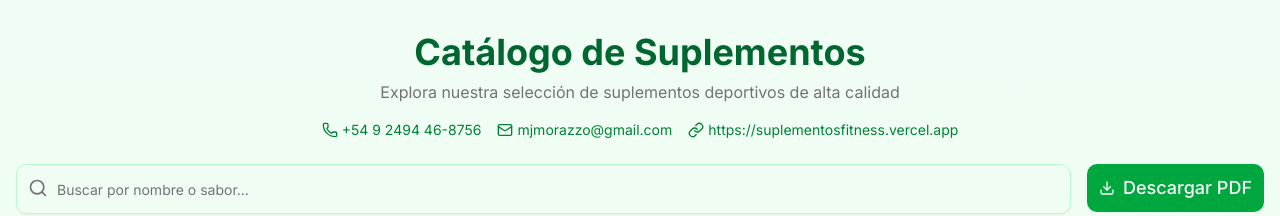
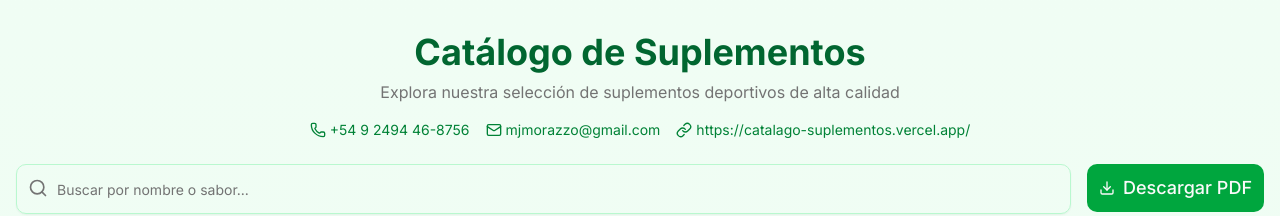
Before and after one commit to ValentinoCopperi/suplementos, a Next.js app: page / in a window 1280 px wide. Shown: the top 216 px of the page. Built offline with nearby package versions, Linux system fonts and the light colour scheme.

Commit message:
Update URL in page.tsx to reflect new catalog site address

```diff
--- a/src/app/page.tsx
+++ b/src/app/page.tsx
@@ -30,7 +30,7 @@ import { obtenerTodosLosSuplementos, marcas, categorias, type CATEOGORIAS } from
 import Image from "next/image"
 import Link from "next/link"
 
-const url = "https://suplementosfitness.vercel.app"
+const url = "https://catalago-suplementos.vercel.app/"
 
 // Custom styles for the table
 const tableStyles = `
```
